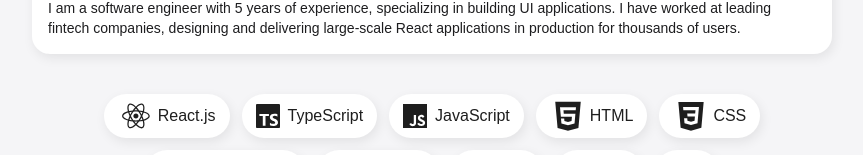
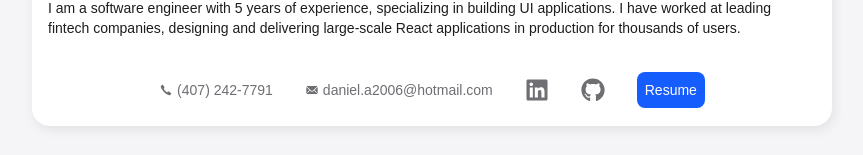
Before and after one commit to daoviedo/personal-page, a React (Vite) app: page / in a window 1280 px wide. Shown: the part 398-553 px from the top of the page, without its empty margins (208-1071 px from the left). Built offline with nearby package versions, Linux system fonts and the light colour scheme; a web font is replaced by a local one; what tailwindcss-motion would draw is missing.

Commit message:
added contact info

```diff
--- a/src/components/about.tsx
+++ b/src/components/about.tsx
@@ -1,4 +1,5 @@
 import self from '../assets/self.jpg';
+import Contact from './contact';
 import Map from './map';
 import { MdLocationPin } from 'react-icons/md';
 function About() {
@@ -34,6 +35,7 @@ function About() {
             in production for thousands of users.
           </p>
         </div>
+        <Contact />
       </div>
     </div>
   );
--- /dev/null
+++ b/src/components/contact.tsx
@@ -0,0 +1,54 @@
+import { FaLinkedin, FaGithub } from 'react-icons/fa';
+import { Button } from './button';
+import Resume from '../assets/Daniel_Oviedo_Resume.pdf';
+import { IoIosCall, IoIosMail } from 'react-icons/io';
+
+function Contact() {
+  return (
+    <div className="flex flex-wrap space-x-2 space-y-1 sm:space-y-0 sm:space-x-4 justify-center items-center px-4 mb-4 text-sm font-light text-light-text-secondary dark:text-dark-text-secondary motion-preset-pop motion-delay-1500 mt-2 sm:mt-4">
+      <Button
+        href="tel:+14072427791"
+        className="flex justify-center items-center p-2 hover:text-light-text-primary hover:dark:text-dark-text-primary motion-safe:transition-transform motion-safe:duration-300 motion-safe:ease-in-out hover:scale-110"
+        target="_blank"
+        rel="noopener noreferrer"
+      >
+        <IoIosCall className="mr-1" />
+        {'(407) 242-7791'}
+      </Button>
+      <Button
+        href="mailto:daniel.a2006@hotmail.com"
+        className="flex justify-center items-center p-2 hover:text-light-text-primary hover:dark:text-dark-text-primary motion-safe:transition-transform motion-safe:duration-300 motion-safe:ease-in-out hover:scale-110"
+        target="_blank"
+        rel="noopener noreferrer"
+      >
+        <IoIosMail className="mr-1" />
+        {'daniel.a2006@hotmail.com'}
+      </Button>
+      <Button
+        href="https://www.linkedin.com/in/daoviedo/"
+        className="p-2 hover:text-light-text-primary hover:dark:text-dark-text-primary motion-safe:transition-transform motion-safe:duration-300 motion-safe:ease-in-out hover:scale-110"
+        target="_blank"
+        rel="noopener noreferrer"
+      >
+        <FaLinkedin size={24} />
+      </Button>
+      <Button
+        href="https://github.com/daoviedo"
+        className="p-2 hover:text-light-text-primary hover:dark:text-dark-text-primary motion-safe:transition-transform motion-safe:duration-300 motion-safe:ease-in-out hover:scale-110"
+        target="_blank"
+        rel="noopener noreferrer"
+      >
+        <FaGithub size={24} />
+      </Button>
+      <Button
+        href={Resume}
+        download
+        className="p-2 mx-2 bg-blue-600 text-white rounded-lg hover:bg-blue-700 transition-colors motion-safe:transition-transform motion-safe:duration-300 motion-safe:ease-in-out hover:scale-110"
+      >
+        Resume
+      </Button>
+    </div>
+  );
+}
+
+export default Contact;
```
Also changed, not shown: 1 other file (tests, documents, lock files or other folders).
